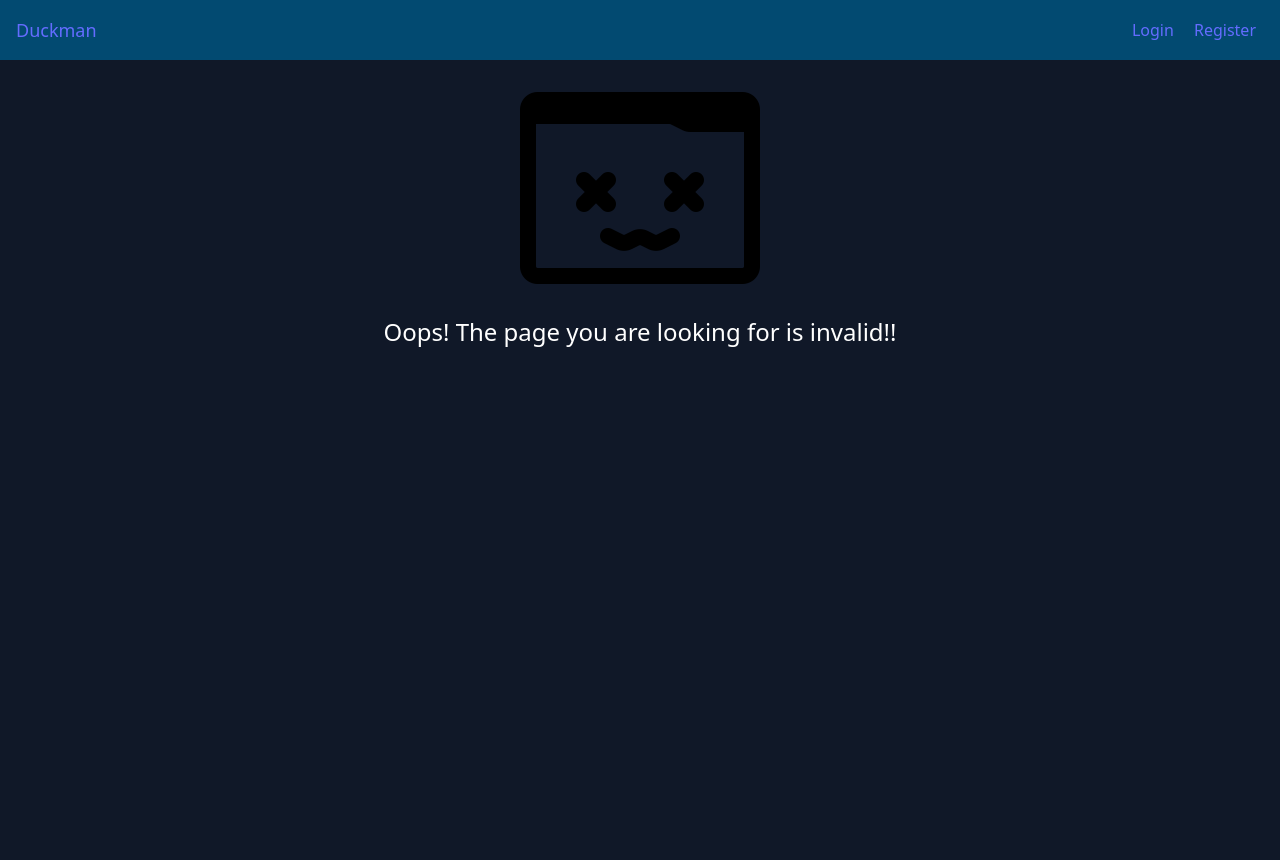
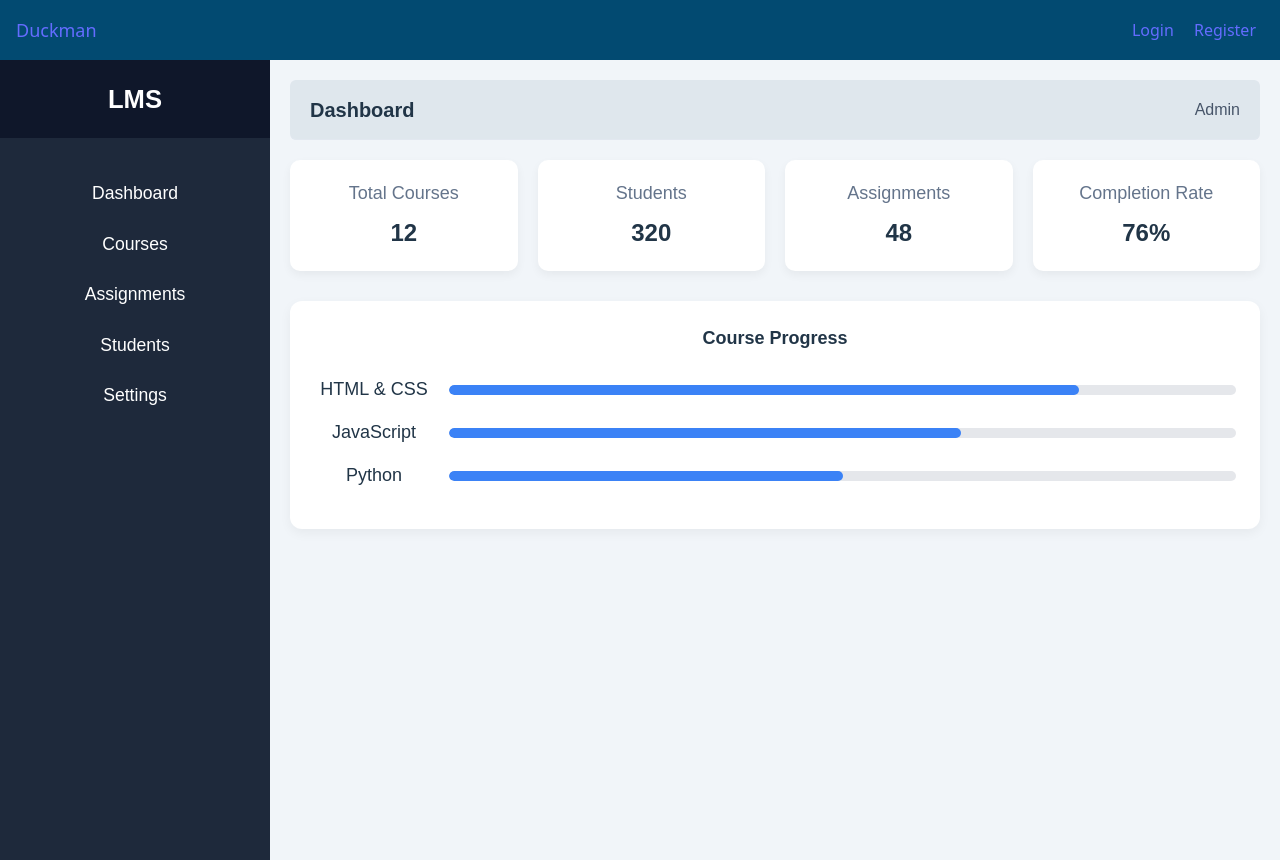
Before and after one commit to amritRaj789/LMS-MERN, a React (Vite) app in the folder frontend/: page /dashboard in a window 1280 px wide. Built offline with nearby package versions, Linux system fonts and the light colour scheme.

Commit message:
added the LMS dashboard component built separately

```diff
--- a/frontend/src/App.jsx
+++ b/frontend/src/App.jsx
@@ -7,6 +7,7 @@ import Login from "./components/Login";
 import Register from "./components/Register";
 import Navbar from "./components/Navbar";
 import PageNotFound from "./components/PageNotFound";
+import Dashboard from "./components/dashboard/Dashboard";
 
 
 
@@ -50,6 +51,7 @@ function App (){
         <Route path="/" element={<Home user={user} error={error}/>}></Route>
         <Route path="/login" element={user ? <Navigate to="/" /> : <Login setUser={setUser}/>}></Route>
         <Route path="/register" element={user ? <Navigate to="/" /> : <Register setUser={setUser}/>}></Route>
+        <Route path="/dashboard" element={<Dashboard />}></Route>
         <Route path="*" element={<PageNotFound />}></Route>
       </Routes>
     </Router>
--- a/frontend/src/components/Register.jsx
+++ b/frontend/src/components/Register.jsx
@@ -17,7 +17,7 @@ const Register = ({setUser}) => {
 
   const validateForm = (data) => {
     let {email, password, phone, address} = data;
-    // html forms is already doing this, may skip
+    // html forms is already doing email check, may skip
     // if(!email.includes('@') || !email.includes('.com')) return "Please check Email Id";
     if(password.length < 9) return "Password must be longer than 8 characters";
     if(phone[0] == '0') return "Phone cannot start with 0";
@@ -62,7 +62,6 @@ const Register = ({setUser}) => {
         //setError(err.response?.data?.message || "Registration Failed");
       }
     }
-
   };
 
 
--- /dev/null
+++ b/frontend/src/components/dashboard/CoursesCard.jsx
@@ -0,0 +1,29 @@
+const CoursesCard = () => {
+  const courses = [
+    { name: "HTML & CSS", progress: 80 },
+    { name: "JavaScript", progress: 65 },
+    { name: "Python", progress: 50 },
+  ];
+
+  return (
+    <div className="courses-card">
+      <h3 className="courses-title">Course Progress</h3>
+
+      {courses.map((course, index) => (
+        <div className="course-row" key={index}>
+          <span className="course-name">{course.name}</span>
+
+          <div className="progress-wrapper">
+            <div
+              className="progress-bar"
+              style={{ width: `${course.progress}%` }}
+            />
+          </div>
+
+        </div>
+      ))}
+    </div>
+  );
+};
+
+export default CoursesCard;
--- /dev/null
+++ b/frontend/src/components/dashboard/Dashboard.jsx
@@ -0,0 +1,25 @@
+import Navbar from './Navbar.jsx';
+import Sidebar from './Sidebar.jsx';
+import StatsCards from './StatsCards.jsx';
+import CoursesCard from './CoursesCard.jsx';
+import './Styles/Style.css';
+
+const Dashboard = () => {
+
+    return (
+    <div className="app">
+        <Sidebar />
+        <div className="right-panel">
+            <Navbar />
+            <div className="content">
+                <StatsCards />
+                <CoursesCard />
+            </div>
+        </div>
+    </div>
+    )
+
+}
+
+
+export default Dashboard;
--- /dev/null
+++ b/frontend/src/components/dashboard/Navbar.jsx
@@ -0,0 +1,10 @@
+const Navbar = () => {
+  return (
+    <div className="navbar">
+      <div className="navbar-left">Dashboard</div>
+      <div className="navbar-right">Admin</div>
+    </div>
+  );
+};
+
+export default Navbar;
--- /dev/null
+++ b/frontend/src/components/dashboard/Sidebar.jsx
@@ -0,0 +1,17 @@
+const Sidebar = () => {
+  return (
+    <div className="sidebar">
+      <h2 className="logo">LMS</h2>
+
+      <ul className="menu">
+        <li>Dashboard</li>
+        <li>Courses</li>
+        <li>Assignments</li>
+        <li>Students</li>
+        <li>Settings</li>
+      </ul>
+    </div>
+  );
+};
+
+export default Sidebar;
--- /dev/null
+++ b/frontend/src/components/dashboard/StatsCards.jsx
@@ -0,0 +1,21 @@
+const StatsCards = () => {
+  const stats = [
+    { title: "Total Courses", value: 12 },
+    { title: "Students", value: 320 },
+    { title: "Assignments", value: 48 },
+    { title: "Completion Rate", value: "76%" },
+  ];
+
+  return (
+    <div className="stats-grid">
+      {stats.map((item, index) => (
+        <div className="stat-card" key={index}>
+          <h2 className="stat-title">{item.title}</h2>
+          <p className="stat-value">{item.value}</p>
+        </div>
+      ))}
+    </div>
+  );
+};
+
+export default StatsCards;
--- /dev/null
+++ b/frontend/src/components/dashboard/Styles/Style.css
@@ -0,0 +1,186 @@
+/* #root {
+  margin: 0;
+  padding: 0;
+  height: 100%;
+}
+
+* {
+  margin: 0;
+  padding: 0;
+  box-sizing: border-box;
+} */
+
+.app {
+  display: flex;
+  height: 100vh;
+  font-family: Arial, sans-serif;
+  background-color: #f1f5f9;
+
+}
+
+/* Sidebar */
+
+.sidebar {
+  width: 270px;
+  height: 100vh;
+  background-color: #1e293b;
+  color: white;
+  padding: 0;
+  transition: 0.3s;
+}
+
+
+.logo {
+  margin-top: 0px;
+  margin-bottom: 30px;
+  font-size: 1.6em;
+  font-weight: bold;
+  text-align: center;
+  padding: 20px;
+  background: #0f172a;
+
+}
+
+.menu {
+  list-style: none;
+}
+
+.menu li {
+  padding: 12px 16px;
+  cursor: pointer;
+  border-radius: 6px;
+  font-size: 1.1em;
+}
+
+.menu li:hover {
+  background-color: #334155;
+}
+
+/* Right panel */
+.right-panel {
+  flex: 1;
+  display: flex;
+  flex-direction: column;
+  margin-top: 20px;
+}
+
+/* Navbar */
+.navbar {
+  height: 60px;
+  margin: 0 20px;
+  background-color: #dfe7ed;
+  border-bottom: 1px solid #e2e8f0;
+  border-radius: 6px;
+  display: flex;
+  align-items: center;
+  justify-content: space-between;
+  padding: 0 20px;
+}
+
+.navbar-left {
+  font-size: 20px;
+  font-weight: 600;
+}
+
+.navbar-right {
+  font-size: 16px;
+  color: #475569;
+}
+
+/* content */
+.content {
+  flex: 1;
+  padding: 20px;
+
+}
+
+/* cards grid*/
+.stats-grid {
+  display: grid;
+  grid-template-columns: repeat(4, 1fr);
+  gap: 20px;
+}
+
+/* single card */
+.stat-card {
+  background-color: white;
+  padding: 20px;
+  border-radius: 10px;
+  box-shadow: 0 4px 10px rgba(0, 0, 0, 0.05);
+}
+
+.stat-title {
+  font-size: 18px;
+  color: #64748b;
+  margin-bottom: 8px;
+}
+
+.stat-value {
+  font-size: 24px;
+  font-weight: 600;
+}
+
+/* responsive cards grid */
+@media (max-width: 1024px) {
+  .stats-grid {
+    grid-template-columns: repeat(2, 1fr);
+  }
+}
+
+@media (max-width: 600px) {
+  .stats-grid {
+    grid-template-columns: 1fr;
+  }
+}
+
+
+/* courses container */
+.courses-card {
+  margin-top: 30px;
+  background-color: white;
+  padding: 24px;
+  border-radius: 12px;
+  box-shadow: 0 4px 12px rgba(0, 0, 0, 0.05);
+}
+
+.courses-title {
+  font-size: 18px;
+  font-weight: 600;
+  margin-bottom: 24px;
+}
+
+/* courses row layout */
+.course-row {
+  display: flex;
+  align-items: center;
+  gap: 15px;
+  margin-bottom: 16px;
+}
+
+.course-name {
+  width: 120px;
+  font-size: 18px;
+  font-weight: 500;
+}
+
+/* progress bar */
+.progress-wrapper {
+  flex: 1;
+  height: 10px;
+  background-color: #e5e7eb;
+  border-radius: 10px;
+  overflow: hidden;
+}
+
+.progress-bar {
+  height: 100%;
+  background-color: #3b82f6;
+  border-radius: 10px;
+}
+
+@media (max-width: 600px) {
+  .course-name {
+    width: 90px;
+    font-size: 13px;
+  }
+}
```
